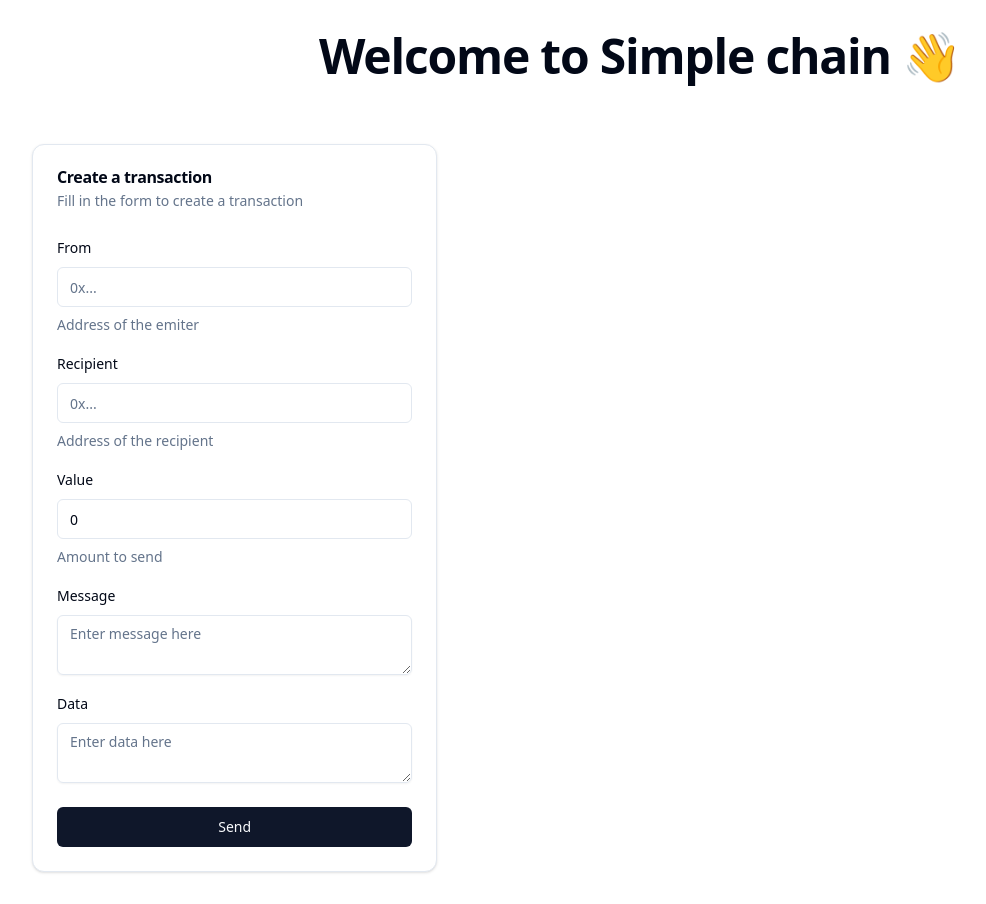
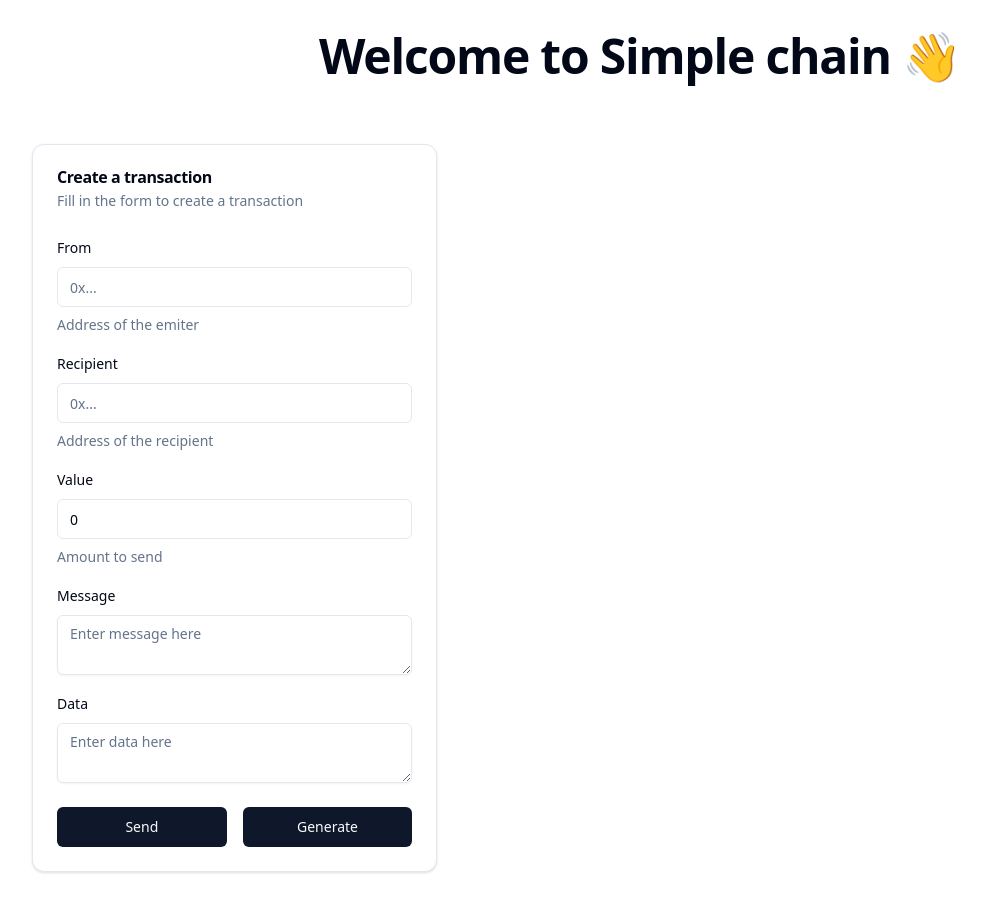
Before and after one commit to DavNej/simple-chain, a React (Vite) app: page / in a window 1280 px wide. Shown: the whole page, without its empty margins (0-986 px from the left). Built offline with nearby package versions, Linux system fonts and the light colour scheme.

Commit message:
add Generate button in TransactionForm

```diff
--- a/src/components/TransactionForm.tsx
+++ b/src/components/TransactionForm.tsx
@@ -38,6 +38,16 @@ export function TransactionForm({
       message: '',
     },
   })
+
+  function generateTx() {
+    addTransaction({
+      from: '0xA82486CF57F8d8F69f145CEF15474842a4dAB494',
+      to: '0x2324D956C733a3b017e340b3aDf77D88aD95b0f4',
+      value: 26,
+      data: '0x49cd30044788e2203795f6a82b34132910c928fab24c01e0797a37a69bab17bb878f693700000000000000000000000000000000000000000000000000000000031d22f90',
+      message: 'Hello world',
+    })
+  }
 
   function onSubmit(values: TransactionArgsType) {
     addTransaction(values)
@@ -129,9 +139,12 @@ export function TransactionForm({
               )}
             />
           </CardContent>
-          <CardFooter>
-            <Button type="submit" className="w-full">
+          <CardFooter className="flex gap-4">
+            <Button type="submit" className="flex-1">
               Send
+            </Button>
+            <Button type="button" className="flex-1" onClick={generateTx}>
+              Generate
             </Button>
           </CardFooter>
         </form>
```
Also changed, not shown: 1 other file (tests, documents, lock files or other folders).
